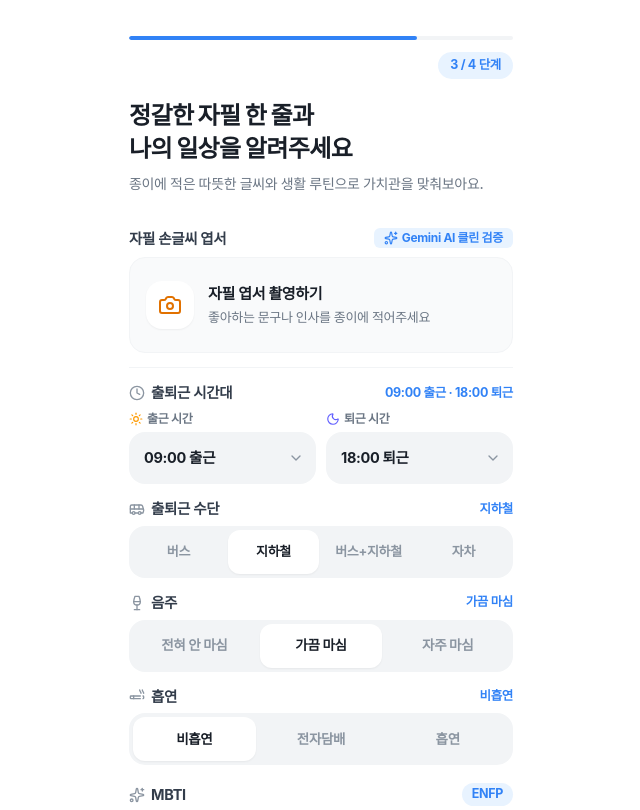
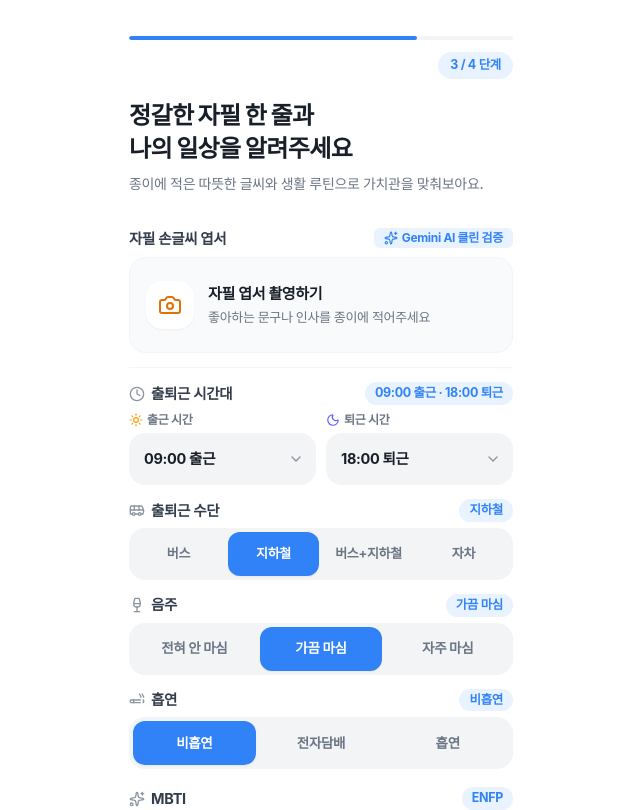
Before and after one commit to salaryee/dating, a Next.js app: page /auth/profile-step2 in a window 1280 px wide. Shown: the top 810 px of the page, without its empty margins (319-959 px from the left). Built offline with nearby package versions, Linux system fonts and the light colour scheme.

Commit message:
style: unify selected item highlight colors to TDS Signature Blue in profile step 2

```diff
--- a/src/app/auth/profile-step2/page.tsx
+++ b/src/app/auth/profile-step2/page.tsx
@@ -216,7 +216,7 @@ export default function ProfileStep2Page() {
                   <Clock className="w-4 h-4 text-[#8B95A1]" />
                   <span>출퇴근 시간대</span>
                 </span>
-                <span className="text-[12.5px] font-bold text-[#3182F6]">
+                <span className="text-[12.5px] font-bold text-[#3182F6] bg-[#E8F3FF] px-2.5 py-0.5 rounded-full">
                   {workStartTime.includes(":") ? `${workStartTime} 출근` : workStartTime} · {workEndTime.includes(":") ? `${workEndTime} 퇴근` : workEndTime}
                 </span>
               </div>
@@ -268,14 +268,16 @@ export default function ProfileStep2Page() {
               </div>
             </div>
 
-            {/* 출퇴근 수단 (TDS Segmented Control) */}
+            {/* 출퇴근 수단 (TDS Segmented Control - TDS 블루 하이라이트) */}
             <div className="flex flex-col gap-1.5">
               <div className="flex items-center justify-between">
                 <span className="text-[14.5px] font-bold text-[#333D4B] flex items-center gap-1.5">
                   <Bus className="w-4 h-4 text-[#8B95A1]" />
                   <span>출퇴근 수단</span>
                 </span>
-                <span className="text-[12.5px] font-bold text-[#3182F6]">{commuteMethod}</span>
+                <span className="text-[12.5px] font-bold text-[#3182F6] bg-[#E8F3FF] px-2.5 py-0.5 rounded-full">
+                  {commuteMethod}
+                </span>
               </div>
               <div className="flex bg-[#F2F4F6] p-1 rounded-2xl h-13 items-center gap-1">
                 {(["버스", "지하철", "버스+지하철", "자차"] as const).map((method) => (
@@ -285,8 +287,8 @@ export default function ProfileStep2Page() {
                     onClick={() => setCommuteMethod(method)}
                     className={`flex-1 h-full rounded-xl text-[12.5px] sm:text-[13px] font-bold transition-all cursor-pointer whitespace-nowrap ${
                       commuteMethod === method
-                        ? "bg-white text-[#191F28] shadow-xs"
-                        : "text-[#8B95A1] hover:text-[#4E5968]"
+                        ? "bg-[#3182F6] text-white shadow-xs"
+                        : "text-[#6B7684] hover:text-[#333D4B]"
                     }`}
                   >
                     {method}
@@ -295,14 +297,16 @@ export default function ProfileStep2Page() {
               </div>
             </div>
 
-            {/* 음주 여부 (TDS Segmented Control) */}
+            {/* 음주 여부 (TDS Segmented Control - TDS 블루 하이라이트) */}
             <div className="flex flex-col gap-1.5">
               <div className="flex items-center justify-between">
                 <span className="text-[14.5px] font-bold text-[#333D4B] flex items-center gap-1.5">
                   <Wine className="w-4 h-4 text-[#8B95A1]" />
                   <span>음주</span>
                 </span>
-                <span className="text-[12.5px] font-bold text-[#3182F6]">{drinking}</span>
+                <span className="text-[12.5px] font-bold text-[#3182F6] bg-[#E8F3FF] px-2.5 py-0.5 rounded-full">
+                  {drinking}
+                </span>
               </div>
               <div className="flex bg-[#F2F4F6] p-1 rounded-2xl h-13 items-center gap-1">
                 {(["전혀 안 마심", "가끔 마심", "자주 마심"] as const).map((item) => (
@@ -312,8 +316,8 @@ export default function ProfileStep2Page() {
                     onClick={() => setDrinking(item)}
                     className={`flex-1 h-full rounded-xl text-[13.5px] font-bold transition-all cursor-pointer ${
                       drinking === item
-                        ? "bg-white text-[#191F28] shadow-xs"
-                        : "text-[#8B95A1] hover:text-[#4E5968]"
+                        ? "bg-[#3182F6] text-white shadow-xs"
+                        : "text-[#6B7684] hover:text-[#333D4B]"
                     }`}
                   >
                     {item}
@@ -322,14 +326,16 @@ export default function ProfileStep2Page() {
               </div>
             </div>
 
-            {/* 흡연 여부 (TDS Segmented Control) */}
+            {/* 흡연 여부 (TDS Segmented Control - TDS 블루 하이라이트) */}
             <div className="flex flex-col gap-1.5">
               <div className="flex items-center justify-between">
                 <span className="text-[14.5px] font-bold text-[#333D4B] flex items-center gap-1.5">
                   <Cigarette className="w-4 h-4 text-[#8B95A1]" />
                   <span>흡연</span>
                 </span>
-                <span className="text-[12.5px] font-bold text-[#3182F6]">{smoking}</span>
+                <span className="text-[12.5px] font-bold text-[#3182F6] bg-[#E8F3FF] px-2.5 py-0.5 rounded-full">
+                  {smoking}
+                </span>
               </div>
               <div className="flex bg-[#F2F4F6] p-1 rounded-2xl h-13 items-center gap-1">
                 {(["비흡연", "전자담배", "흡연"] as const).map((item) => (
@@ -339,8 +345,8 @@ export default function ProfileStep2Page() {
                     onClick={() => setSmoking(item)}
                     className={`flex-1 h-full rounded-xl text-[13.5px] font-bold transition-all cursor-pointer ${
                       smoking === item
-                        ? "bg-white text-[#191F28] shadow-xs"
-                        : "text-[#8B95A1] hover:text-[#4E5968]"
+                        ? "bg-[#3182F6] text-white shadow-xs"
+                        : "text-[#6B7684] hover:text-[#333D4B]"
                     }`}
                   >
                     {item}
```
